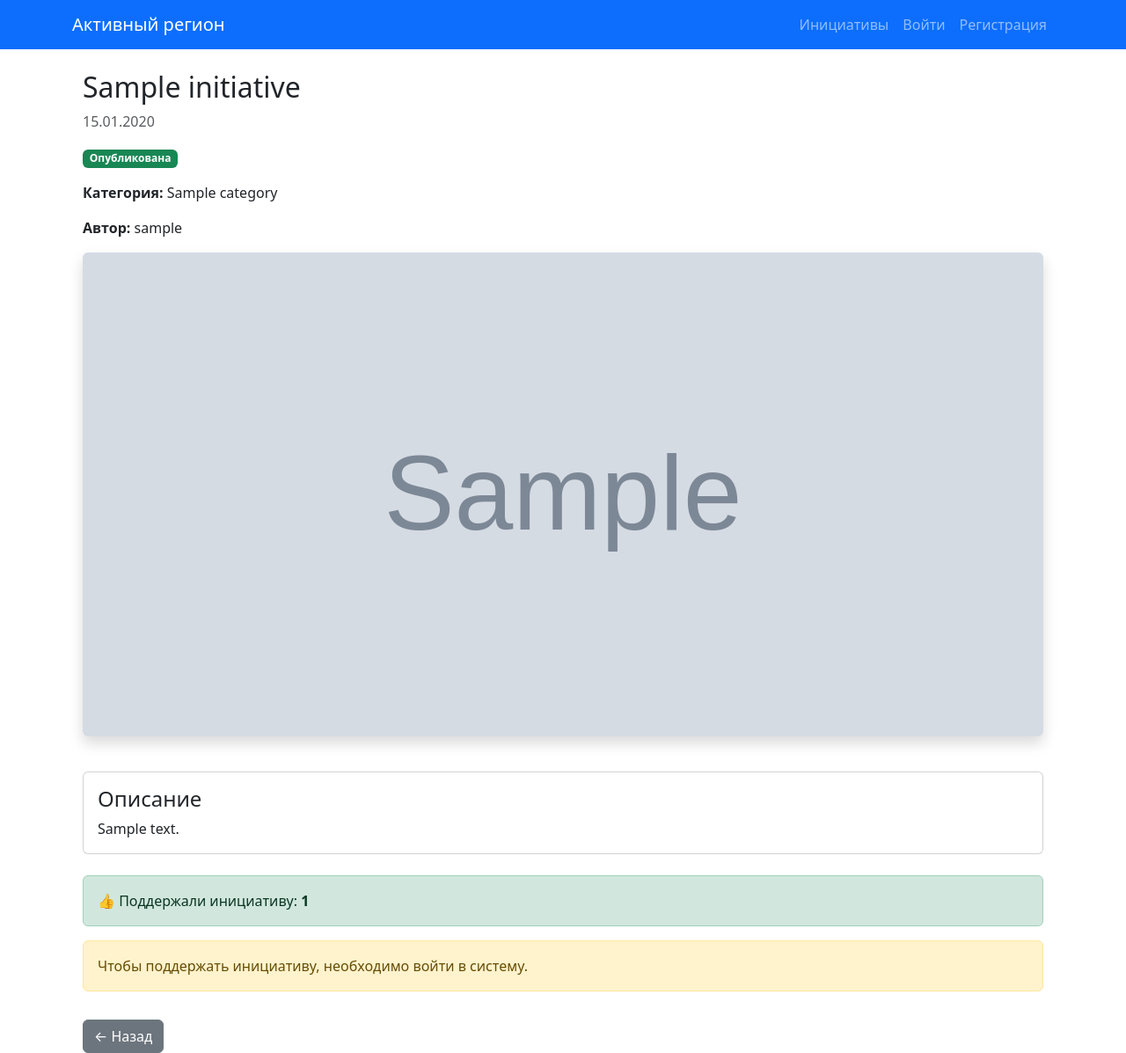
After one commit to iramirayi-crypto/activesyktyvkar, a Django app: page /initiatives/1/ in a window 1280 px wide. The commit adds this page. Shown: the whole page at 88% size. Run offline with Django 5.2, Linux system fonts and the light colour scheme; tables that the repository leaves empty hold one stand-in row (values such as "Sample post"); grey boxes marked "Sample" are stand-in pictures.

Commit message:
вывод полной информации

```diff
--- a/initiatives/urls.py
+++ b/initiatives/urls.py
@@ -3,4 +3,5 @@ from . import views
 
 urlpatterns = [
     path("", views.initiative_list, name="initiative_list"),
+    path("<int:pk>/", views.initiative_detail, name="initiative_detail"),
 ]
--- a/initiatives/views.py
+++ b/initiatives/views.py
@@ -1,5 +1,5 @@
-from django.shortcuts import render
-from .models import Initiative
+from django.shortcuts import render, get_object_or_404
+from .models import Initiative, Vote
 from attachments.models import Attachment
 
 
@@ -16,3 +16,29 @@ def initiative_list(request):
         "initiatives/list.html",
         {"initiatives": initiatives},
     )
+
+
+def initiative_detail(request, pk):
+    initiative = get_object_or_404(
+        Initiative,
+        pk=pk,
+        status="published"
+    )
+
+    attachments = Attachment.objects.filter(
+        initiative=initiative
+    )
+
+    votes_count = Vote.objects.filter(
+        initiative=initiative
+    ).count()
+
+    return render(
+        request,
+        "initiatives/detail.html",
+        {
+            "initiative": initiative,
+            "attachments": attachments,
+            "votes_count": votes_count,
+        },
+    )
--- /dev/null
+++ b/templates/initiatives/detail.html
@@ -0,0 +1,96 @@
+{% extends "base.html" %}
+
+{% block title %}
+{{ initiative.title }}
+{% endblock %}
+
+{% block content %}
+
+<div class="container mt-4">
+
+    <h2>{{ initiative.title }}</h2>
+
+    <p class="text-muted">
+        {{ initiative.created_at|date:"d.m.Y" }}
+    </p>
+
+<div class="mb-3">
+    <span class="badge bg-success">
+        {{ initiative.get_status_display }}
+    </span>
+</div>
+
+<p>
+    <strong>Категория:</strong>
+    {{ initiative.category }}
+</p>
+
+<p>
+    <strong>Автор:</strong>
+    {{ initiative.author }}
+</p>
+
+    {% if attachments %}
+    <div class="row mb-4">
+        {% for attachment in attachments %}
+            <div class="col-12 mb-3">
+                <img src="{{ attachment.file.url }}"
+                     class="img-fluid rounded shadow w-100"
+                     style="max-height:550px; object-fit:cover;"
+                     alt="{{ initiative.title }}">
+            </div>
+        {% endfor %}
+    </div>
+{% endif %}
+<div class="card mt-4">
+
+    <div class="card-body">
+
+        <h4>Описание</h4>
+
+        <p class="mb-0">
+            {{ initiative.description }}
+        </p>
+
+    </div>
+
+</div>
+
+<div class="alert alert-success mt-4">
+    👍 Поддержали инициативу:
+    <strong>{{ votes_count }}</strong>
+</div>
+
+{% if user.is_authenticated %}
+
+<form method="post"
+      action="{% url 'vote_initiative' initiative.id %}">
+
+    {% csrf_token %}
+
+    <button type="submit"
+            class="btn btn-success">
+        👍 Поддержать инициативу
+    </button>
+
+</form>
+
+{% else %}
+
+<div class="alert alert-warning">
+
+    Чтобы поддержать инициативу,
+    необходимо войти в систему.
+
+</div>
+
+{% endif %}
+
+<a href="{% url 'initiative_list' %}"
+   class="btn btn-secondary mt-3">
+    ← Назад
+</a>
+
+</div>
+
+{% endblock %}
--- a/templates/initiatives/list.html
+++ b/templates/initiatives/list.html
@@ -50,6 +50,11 @@
                             {{ initiative.get_status_display }}
                         </p>
 
+                        <a href="{% url 'initiative_detail' initiative.id %}"
+                            class="btn btn-primary mt-2">
+                            Подробнее
+                        </a>
+
                     </div>
 
                 </div>
```
